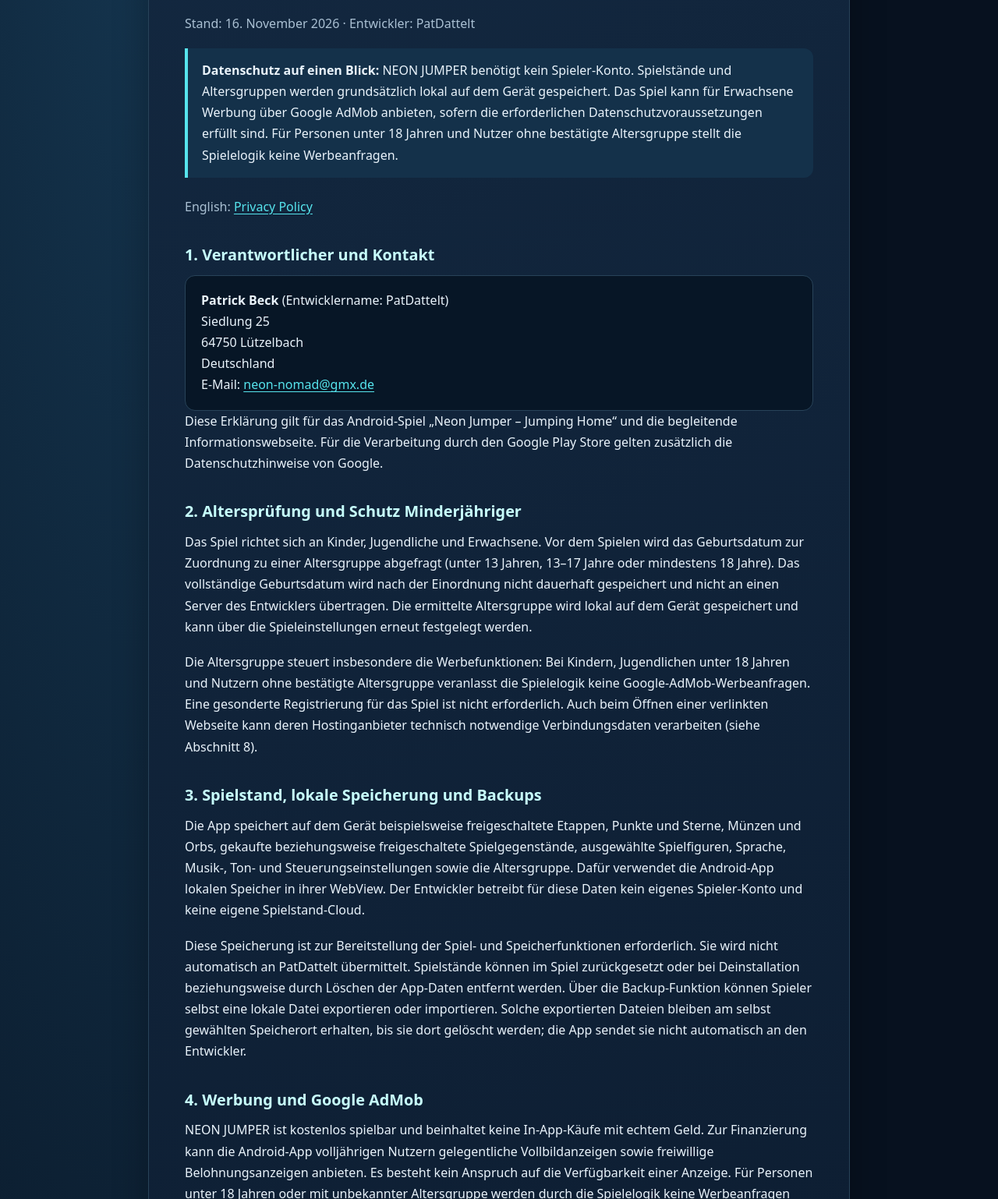
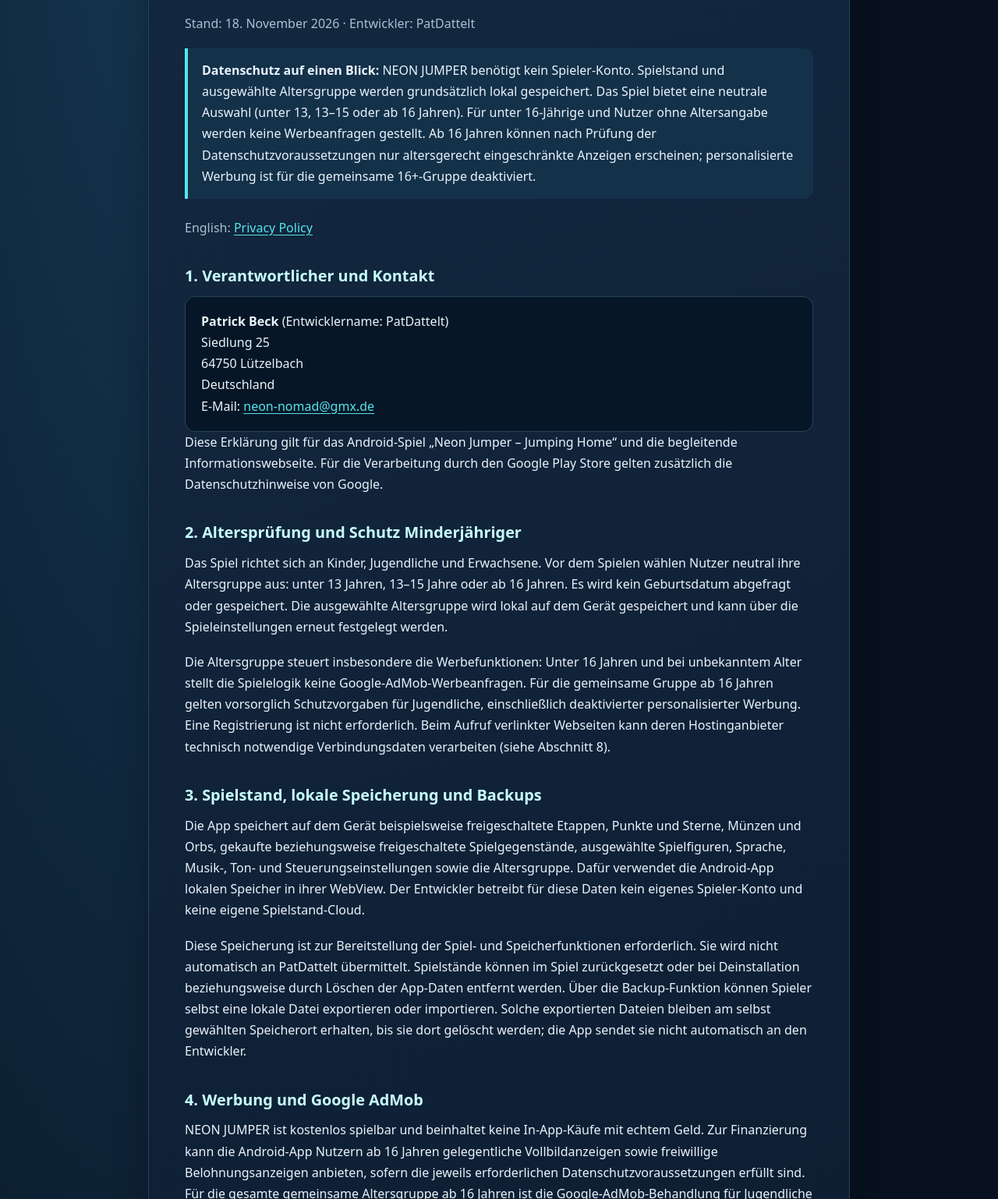
Before and after one commit to PatDattelt/neon-nomad, a plain HTML site: page datenschutz.html in a window 1280 px wide. Shown: the part 302-1840 px from the top of the page at 78% size. Drawn offline with Linux system fonts and the light colour scheme.

Commit message:
Update German privacy policy for neutral 16+ grouping and teen-safe advertising

```diff
--- a/datenschutz.html
+++ b/datenschutz.html
@@ -7,8 +7,8 @@
 <main class="wrap"><article class="paper">
 <p class="kicker">DATENSCHUTZ</p>
 <h1>Datenschutzerklärung für Neon Jumper – Jumping Home</h1>
-<p class="muted">Stand: 16. November 2026 · Entwickler: PatDattelt</p>
-<div class="notice"><strong>Datenschutz auf einen Blick:</strong> NEON JUMPER benötigt kein Spieler-Konto. Spielstände und Altersgruppen werden grundsätzlich lokal auf dem Gerät gespeichert. Das Spiel kann für Erwachsene Werbung über Google AdMob anbieten, sofern die erforderlichen Datenschutzvoraussetzungen erfüllt sind. Für Personen unter 18 Jahren und Nutzer ohne bestätigte Altersgruppe stellt die Spielelogik keine Werbeanfragen.</div>
+<p class="muted">Stand: 18. November 2026 · Entwickler: PatDattelt</p>
+<div class="notice"><strong>Datenschutz auf einen Blick:</strong> NEON JUMPER benötigt kein Spieler-Konto. Spielstand und ausgewählte Altersgruppe werden grundsätzlich lokal gespeichert. Das Spiel bietet eine neutrale Auswahl (unter 13, 13–15 oder ab 16 Jahren). Für unter 16-Jährige und Nutzer ohne Altersangabe werden keine Werbeanfragen gestellt. Ab 16 Jahren können nach Prüfung der Datenschutzvoraussetzungen nur altersgerecht eingeschränkte Anzeigen erscheinen; personalisierte Werbung ist für die gemeinsame 16+-Gruppe deaktiviert.</div>
 <p class="muted">English: <a href="privacy.html" lang="en">Privacy Policy</a></p>
 
 <h2>1. Verantwortlicher und Kontakt</h2>
@@ -16,23 +16,23 @@
 <p>Diese Erklärung gilt für das Android-Spiel „Neon Jumper – Jumping Home“ und die begleitende Informationswebseite. Für die Verarbeitung durch den Google Play Store gelten zusätzlich die Datenschutzhinweise von Google.</p>
 
 <h2>2. Altersprüfung und Schutz Minderjähriger</h2>
-<p>Das Spiel richtet sich an Kinder, Jugendliche und Erwachsene. Vor dem Spielen wird das Geburtsdatum zur Zuordnung zu einer Altersgruppe abgefragt (unter 13 Jahren, 13–17 Jahre oder mindestens 18 Jahre). Das vollständige Geburtsdatum wird nach der Einordnung nicht dauerhaft gespeichert und nicht an einen Server des Entwicklers übertragen. Die ermittelte Altersgruppe wird lokal auf dem Gerät gespeichert und kann über die Spieleinstellungen erneut festgelegt werden.</p>
-<p>Die Altersgruppe steuert insbesondere die Werbefunktionen: Bei Kindern, Jugendlichen unter 18 Jahren und Nutzern ohne bestätigte Altersgruppe veranlasst die Spielelogik keine Google-AdMob-Werbeanfragen. Eine gesonderte Registrierung für das Spiel ist nicht erforderlich. Auch beim Öffnen einer verlinkten Webseite kann deren Hostinganbieter technisch notwendige Verbindungsdaten verarbeiten (siehe Abschnitt 8).</p>
+<p>Das Spiel richtet sich an Kinder, Jugendliche und Erwachsene. Vor dem Spielen wählen Nutzer neutral ihre Altersgruppe aus: unter 13 Jahren, 13–15 Jahre oder ab 16 Jahren. Es wird kein Geburtsdatum abgefragt oder gespeichert. Die ausgewählte Altersgruppe wird lokal auf dem Gerät gespeichert und kann über die Spieleinstellungen erneut festgelegt werden.</p>
+<p>Die Altersgruppe steuert insbesondere die Werbefunktionen: Unter 16 Jahren und bei unbekanntem Alter stellt die Spielelogik keine Google-AdMob-Werbeanfragen. Für die gemeinsame Gruppe ab 16 Jahren gelten vorsorglich Schutzvorgaben für Jugendliche, einschließlich deaktivierter personalisierter Werbung. Eine Registrierung ist nicht erforderlich. Beim Aufruf verlinkter Webseiten kann deren Hostinganbieter technisch notwendige Verbindungsdaten verarbeiten (siehe Abschnitt 8).</p>
 
 <h2>3. Spielstand, lokale Speicherung und Backups</h2>
 <p>Die App speichert auf dem Gerät beispielsweise freigeschaltete Etappen, Punkte und Sterne, Münzen und Orbs, gekaufte beziehungsweise freigeschaltete Spielgegenstände, ausgewählte Spielfiguren, Sprache, Musik-, Ton- und Steuerungseinstellungen sowie die Altersgruppe. Dafür verwendet die Android-App lokalen Speicher in ihrer WebView. Der Entwickler betreibt für diese Daten kein eigenes Spieler-Konto und keine eigene Spielstand-Cloud.</p>
 <p>Diese Speicherung ist zur Bereitstellung der Spiel- und Speicherfunktionen erforderlich. Sie wird nicht automatisch an PatDattelt übermittelt. Spielstände können im Spiel zurückgesetzt oder bei Deinstallation beziehungsweise durch Löschen der App-Daten entfernt werden. Über die Backup-Funktion können Spieler selbst eine lokale Datei exportieren oder importieren. Solche exportierten Dateien bleiben am selbst gewählten Speicherort erhalten, bis sie dort gelöscht werden; die App sendet sie nicht automatisch an den Entwickler.</p>
 
 <h2>4. Werbung und Google AdMob</h2>
-<p>NEON JUMPER ist kostenlos spielbar und beinhaltet keine In-App-Käufe mit echtem Geld. Zur Finanzierung kann die Android-App volljährigen Nutzern gelegentliche Vollbildanzeigen sowie freiwillige Belohnungsanzeigen anbieten. Es besteht kein Anspruch auf die Verfügbarkeit einer Anzeige. Für Personen unter 18 Jahren oder mit unbekannter Altersgruppe werden durch die Spielelogik keine Werbeanfragen ausgelöst.</p>
+<p>NEON JUMPER ist kostenlos spielbar und beinhaltet keine In-App-Käufe mit echtem Geld. Zur Finanzierung kann die Android-App Nutzern ab 16 Jahren gelegentliche Vollbildanzeigen sowie freiwillige Belohnungsanzeigen anbieten, sofern die jeweils erforderlichen Datenschutzvoraussetzungen erfüllt sind. Für die gesamte gemeinsame Altersgruppe ab 16 Jahren ist die Google-AdMob-Behandlung für Jugendliche aktiviert, die personalisierte Anzeigen und Remarketing unterbindet. Die Einblendung einer Anzeige ist nicht garantiert. Unter 16 Jahren oder bei unbekannter Altersgruppe stellt das Spiel keine Werbeanfragen. Während des geschlossenen Tests werden ausschließlich Google-Demoanzeigen ohne Einnahmen verwendet.</p>
 <p>Die Android-App enthält das <a href="https://developers.google.com/admob/android/privacy/play-data-disclosure?hl=de">Google Mobile Ads SDK</a>. Wenn dieses für Anzeigen aktiviert und verwendet wird, erhebt und übermittelt Google nach eigener Darstellung insbesondere folgende Kategorien von Daten:</p>
 <ul><li>IP-Adresse, aus der sich ein ungefährer Standort ableiten lassen kann;</li><li>App- und Anzeigeninteraktionen, etwa App-Starts, Tippaktionen und Videoaufrufe;</li><li>Diagnose- und Leistungsdaten, etwa Ladezeiten, Hänger und Energieverbrauch;</li><li>technische App- und Gerätekennungen, etwa die App-Set-ID und gegebenenfalls weitere verfügbare Kennungen.</li></ul>
 <p>Die Daten können für Anzeigenauslieferung und -messung, Nutzungsanalyse, Sicherheit und Betrugsprävention verarbeitet beziehungsweise an Google und beteiligte Werbetechnologieanbieter übermittelt werden. Die Berechtigung zum Zugriff auf die Android-Werbe-ID (<code>AD_ID</code>) wird in der App ausdrücklich ausgeschlossen. Andere technische Kennungen können hiervon unberührt bleiben. Google gibt an, die vom SDK übertragenen Daten mittels TLS zu verschlüsseln.</p>
 <p>Weitere Informationen zu Empfängern, Speicherdauer und Übermittlungen außerhalb des EWR enthalten die <a href="https://policies.google.com/privacy?hl=de">Datenschutzhinweise von Google</a> sowie gegebenenfalls das Google-Einwilligungsformular. Auf die eigenständige Datenverarbeitung und Speicherdauer bei Google hat der Entwickler nur begrenzten Einfluss.</p>
 <h2>5. Einwilligung und Datenschutzoptionen</h2>
-<p>Für die Abfrage und Verwaltung datenschutzrechtlich erforderlicher Entscheidungen bei volljährigen Nutzern ist die Google User Messaging Platform (UMP) eingebunden. Soweit nach dem anwendbaren Recht erforderlich und von Google bereitgestellt, zeigt sie eine Mitteilung mit Wahlmöglichkeiten an. Die Auswahl wird für die Anzeigenanfrage berücksichtigt. Soweit eine Einwilligung erforderlich ist, beruht die betreffende Verarbeitung auf Art. 6 Abs. 1 lit. a DSGVO; sie kann für die Zukunft widerrufen werden. Technisch notwendige Sicherheitsverarbeitungen können im Einzelfall auf Art. 6 Abs. 1 lit. f DSGVO gestützt sein, wenn dessen Voraussetzungen erfüllt sind.</p>
-<p>Die Spielelogik erlaubt Anzeigenanfragen nur bei einer bestätigten volljährigen Altersgruppe, bei aktivierter Werbefunktion und wenn UMP eine Anzeigenanfrage gestattet. Das technische UMP-Ergebnis <code>canRequestAds()</code> bedeutet nicht in jedem Fall eine ausdrückliche Einwilligung: Google kann auch melden, dass kein Einwilligungsformular erforderlich ist. Für Minderjährige oder Personen mit unbekannter Altersgruppe werden keine Werbeanfragen gestartet.</p>
-<p>Wenn eine entsprechende Verwaltung verfügbar und erforderlich ist, können Erwachsene die Datenschutzoptionen im Spiel unter <strong>Einstellungen → Datenschutz → Werbeeinwilligung verwalten</strong> öffnen. Welche Datenschutzoptionen in der App angezeigt werden, hängt von der verfügbaren Werbefunktion und den von Google bereitgestellten Wahlmöglichkeiten ab. Zusätzliche Datenschutz- und Werbeeinstellungen können auch über die Google-Dienste beziehungsweise Geräteeinstellungen zugänglich sein.</p>
+<p>Für die Abfrage und Verwaltung datenschutzrechtlich erforderlicher Entscheidungen bei Nutzern ab 16 Jahren ist die Google User Messaging Platform (UMP) eingebunden. Soweit nach dem anwendbaren Recht erforderlich und von Google bereitgestellt, zeigt sie eine Mitteilung mit Wahlmöglichkeiten an. Die Auswahl wird für die Anzeigenanfrage berücksichtigt. Soweit eine Einwilligung erforderlich ist, beruht die betreffende Verarbeitung auf Art. 6 Abs. 1 lit. a DSGVO; sie kann für die Zukunft widerrufen werden. Technisch notwendige Sicherheitsverarbeitungen können im Einzelfall auf Art. 6 Abs. 1 lit. f DSGVO gestützt sein, wenn dessen Voraussetzungen erfüllt sind.</p>
+<p>Die Spielelogik erlaubt Anzeigenanfragen nur nach Auswahl „Ab 16 Jahren“, bei aktivierter Werbefunktion und wenn UMP eine Anzeigenanfrage gestattet. Weil diese Altersgruppe auch Minderjährige umfasst, wird für alle ihre Anzeigenanfragen die Google-Altersbehandlung „Teen“ mit maximaler Anzeigen-Altersfreigabe G gesetzt. Das technische UMP-Ergebnis <code>canRequestAds()</code> ist nicht gleichbedeutend mit einer ausdrücklichen Einwilligung: Es kann auch bedeuten, dass kein zusätzliches Formular erforderlich ist. Unter 16 Jahren und bei unbekanntem Alter werden keine Werbeanfragen gestartet.</p>
+<p>Wenn eine entsprechende Verwaltung verfügbar und erforderlich ist, können Nutzer ab 16 Jahren die Datenschutzoptionen unter <strong>Einstellungen → Datenschutz → Werbeeinwilligung verwalten</strong> öffnen. Welche Wahlmöglichkeiten angezeigt werden, hängt von der Werbefunktion und den von Google bereitgestellten Optionen ab. Weitere Einstellungen können auch über Google-Dienste beziehungsweise Geräteeinstellungen zugänglich sein.</p>
 <h2>6. Speicherdauer und Sicherheit</h2>
 <p>Lokale Spieldaten bleiben grundsätzlich auf dem Gerät, bis sie zurückgesetzt, über die Geräteeinstellungen gelöscht oder die App entfernt wird. Selbst erstellte Backups werden unabhängig davon am gewählten Speicherort aufbewahrt. Für technische Werbe- und Einwilligungsdaten gelten zusätzlich die Speicherregeln der jeweils beteiligten Dienste. Bei der Datenübertragung zu Google werden nach dessen Angaben verschlüsselte Verbindungen verwendet. Dies bedeutet nicht, dass eine vom Nutzer exportierte Backup-Datei automatisch verschlüsselt ist.</p>
 
```
